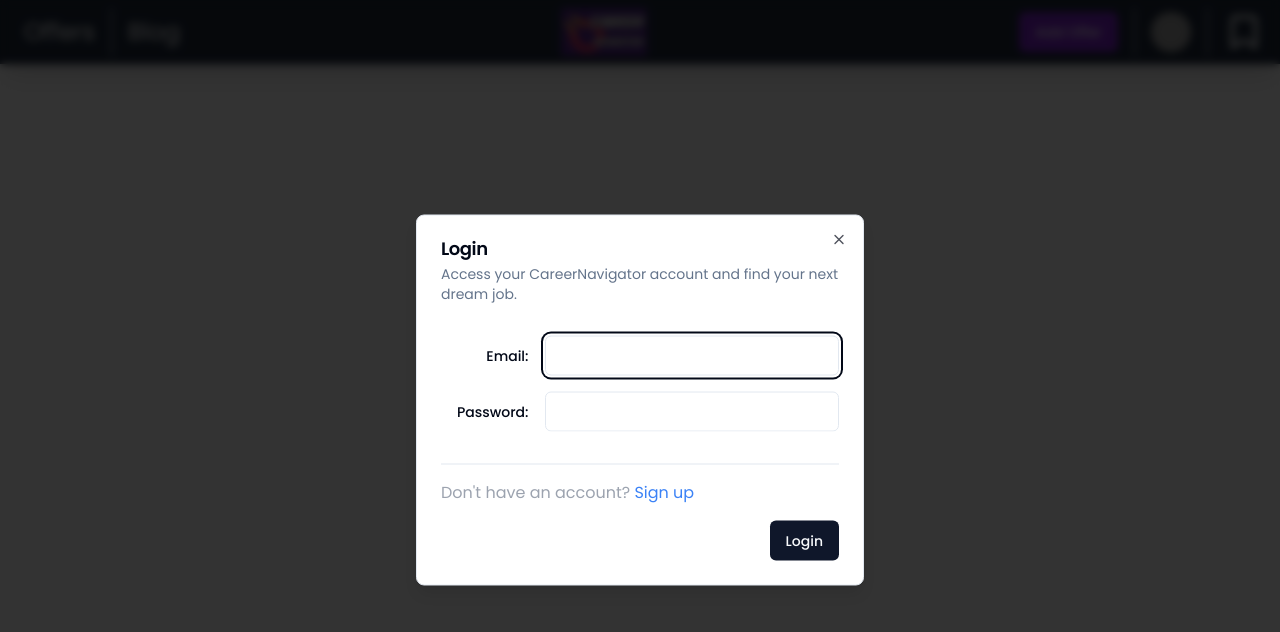
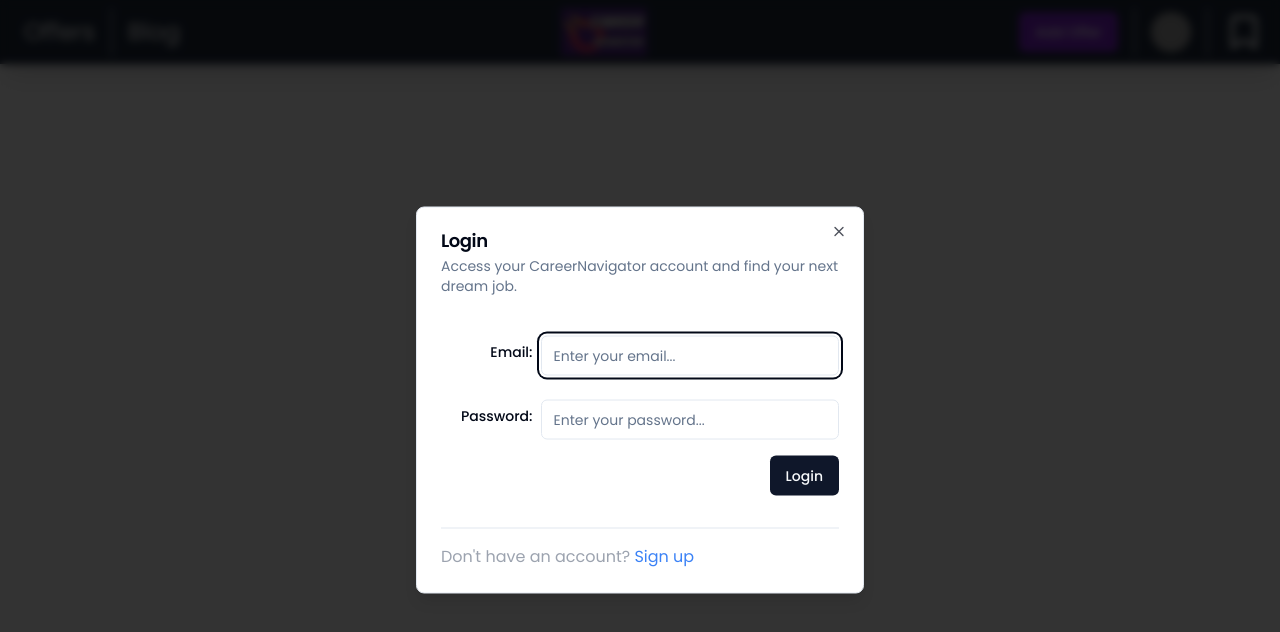
Before and after one commit to RiP3rQ/CareerNavigator-NextJs, a Next.js app: page / in a window 1280 px wide. Both pictures are taken after a click on the element 1170 px from the left and 32 px from the top of the page. Shown: the top 632 px of the page. Built offline with nearby package versions, Linux system fonts and the light colour scheme; grey boxes are pictures that could not be loaded.

Commit message:
loginModal form done

```diff
--- a/components/Modals/LoginModal.tsx
+++ b/components/Modals/LoginModal.tsx
@@ -15,6 +15,32 @@
 import { Label } from "../ui/label";
 import { Separator } from "../ui/separator";
 import { useRegisterModal } from "@/hooks/useRegisterModal";
+// form validation
+import * as z from "zod";
+import { zodResolver } from "@hookform/resolvers/zod";
+import { useForm } from "react-hook-form";
+import {
+  Form,
+  FormControl,
+  FormField,
+  FormItem,
+  FormLabel,
+  FormMessage,
+} from "../ui/form";
+
+const formSchema = z.object({
+  email: z
+    .string()
+    .email("Please enter a valid email address.")
+    .min(6, { message: "Must be 6 or more characters long" })
+    .max(50, { message: "Must be 50 or fewer characters long" }),
+  password: z
+    .string({
+      required_error: "Password is required",
+    })
+    .min(6, { message: "Must be 6 or more characters long" })
+    .max(20, { message: "Must be 20 or fewer characters long" }),
+});
 
 type Props = {};
 
@@ -27,6 +53,22 @@
     registerModal.onOpen();
   };
 
+  // 1. Define your form.
+  const form = useForm<z.infer<typeof formSchema>>({
+    resolver: zodResolver(formSchema),
+    defaultValues: {
+      email: "",
+      password: "",
+    },
+  });
+
+  // 2. Define a submit handler.
+  function onSubmit(values: z.infer<typeof formSchema>) {
+    // Do something with the form values.
+    // ✅ This will be type-safe and validated.
+    console.log(values);
+  }
+
   return (
     <Dialog open={loginModal.isOpen} onOpenChange={loginModal.onClose}>
       <DialogContent className="max-w-md p-6 overflow-hidden">
@@ -36,20 +78,50 @@
             Access your CareerNavigator account and find your next dream job.
           </DialogDescription>
         </DialogHeader>
-        <div className="grid gap-4 py-4">
-          <div className="grid grid-cols-4 items-center gap-4">
-            <Label htmlFor="email" className="text-right">
-              Email:
-            </Label>
-            <Input id="email" value="" className="col-span-3" />
-          </div>
-          <div className="grid grid-cols-4 items-center gap-4">
-            <Label htmlFor="password" className="text-right">
-              Password:
-            </Label>
-            <Input id="password" value="" className="col-span-3" />
-          </div>
-        </div>
+        <Form {...form}>
+          <form
+            onSubmit={form.handleSubmit(onSubmit)}
+            className="grid gap-4 py-4"
+          >
+            <FormField
+              control={form.control}
+              name="email"
+              render={({ field }) => (
+                <FormItem className="grid grid-cols-4 items-center justify-center">
+                  <FormLabel className="text-right pr-2">Email:</FormLabel>
+                  <FormControl>
+                    <Input
+                      placeholder="Enter your email..."
+                      {...field}
+                      className="col-span-3"
+                    />
+                  </FormControl>
+                  <FormMessage className="col-span-4 p-0 mt-0 text-center" />
+                </FormItem>
+              )}
+            />
+            <FormField
+              control={form.control}
+              name="password"
+              render={({ field }) => (
+                <FormItem className="grid grid-cols-4 items-center justify-center">
+                  <FormLabel className="text-right pr-2">Password:</FormLabel>
+                  <FormControl>
+                    <Input
+                      placeholder="Enter your password..."
+                      {...field}
+                      className="col-span-3"
+                    />
+                  </FormControl>
+                  <FormMessage className="col-span-4 p-0 mt-0 text-center" />
+                </FormItem>
+              )}
+            />
+            <DialogFooter>
+              <Button type="submit">Login</Button>
+            </DialogFooter>
+          </form>
+        </Form>
         <Separator />
         <div className="">
           <p className="text-base text-gray-400">
@@ -62,10 +134,6 @@
             </span>
           </p>
         </div>
-
-        <DialogFooter>
-          <Button type="submit">Login</Button>
-        </DialogFooter>
       </DialogContent>
     </Dialog>
   );
```
